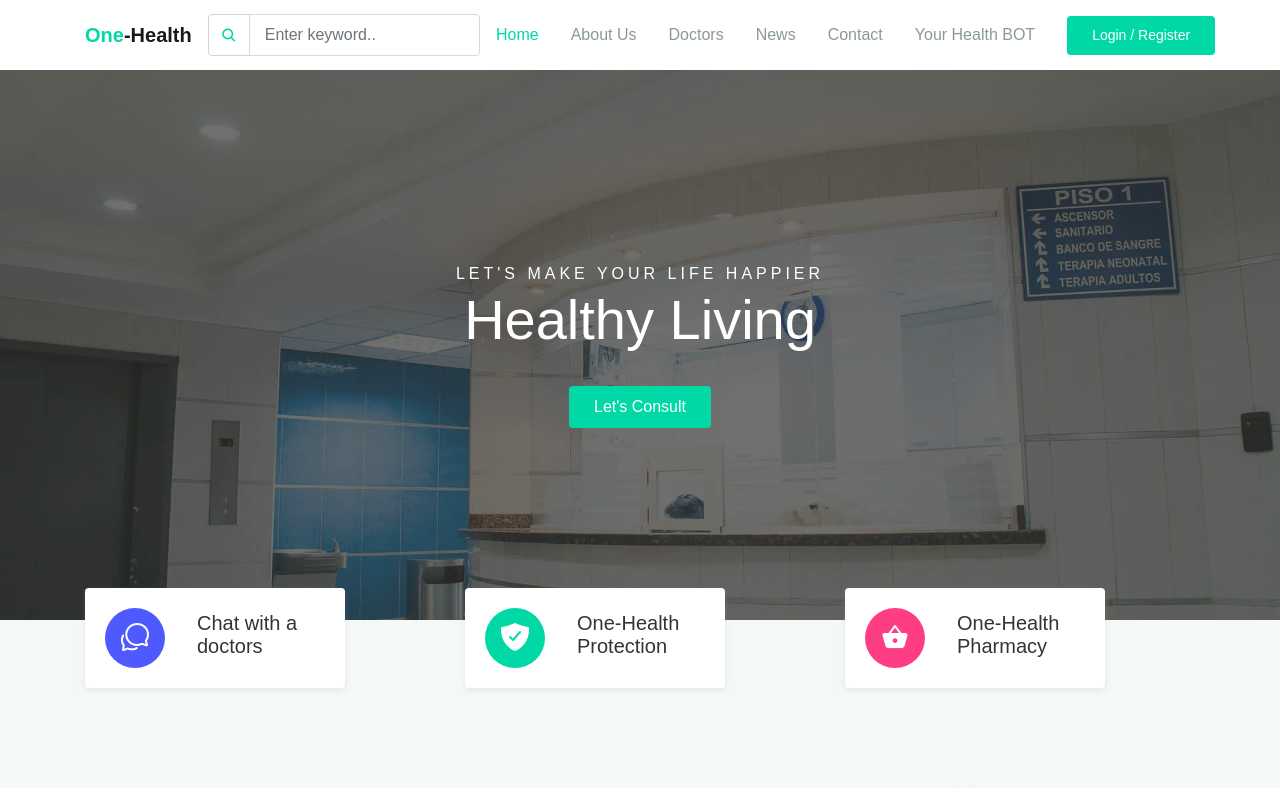
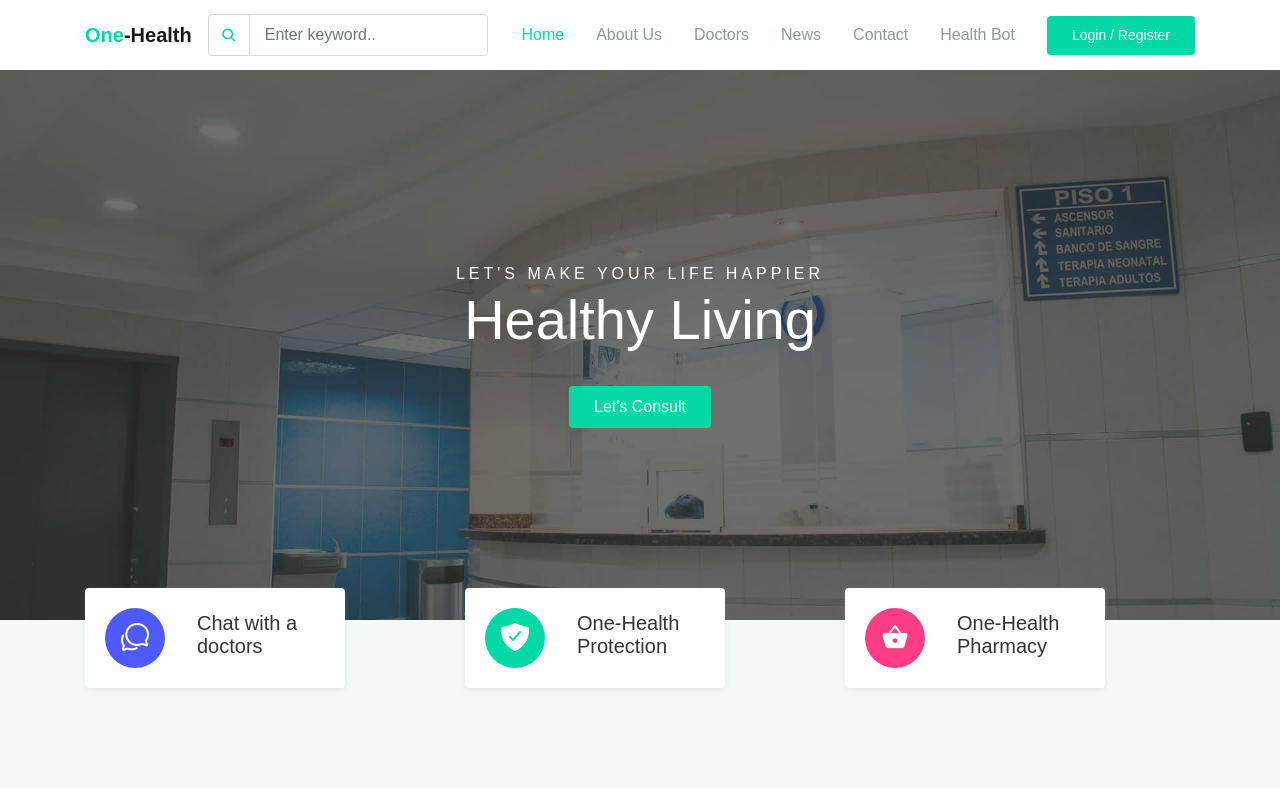
Before and after one commit to KSaiMahesh/FUTURE-READY-TALENT-PROJECT, a plain HTML site: page index.html in a window 1280 px wide. Shown: the top 788 px of the page. Drawn offline with Linux system fonts and the light colour scheme; files whose address does not match are found by name.

Commit message:
Update index.html

```diff
--- a/index.html
+++ b/index.html
@@ -60,7 +60,7 @@
               <a class="nav-link" href="contact.html">Contact</a>
             </li>
              <li class="nav-item">
-              <a class="nav-link" href="  https://ksaimahesh.github.io/onehealth/onehealth.html">Your Health BOT</a>
+              <a class="nav-link" href="onehealth.html">Health Bot</a>
             </li>
             <li class="nav-item">
               <a class="btn btn-primary ml-lg-3" href="#">Login / Register</a>
```
